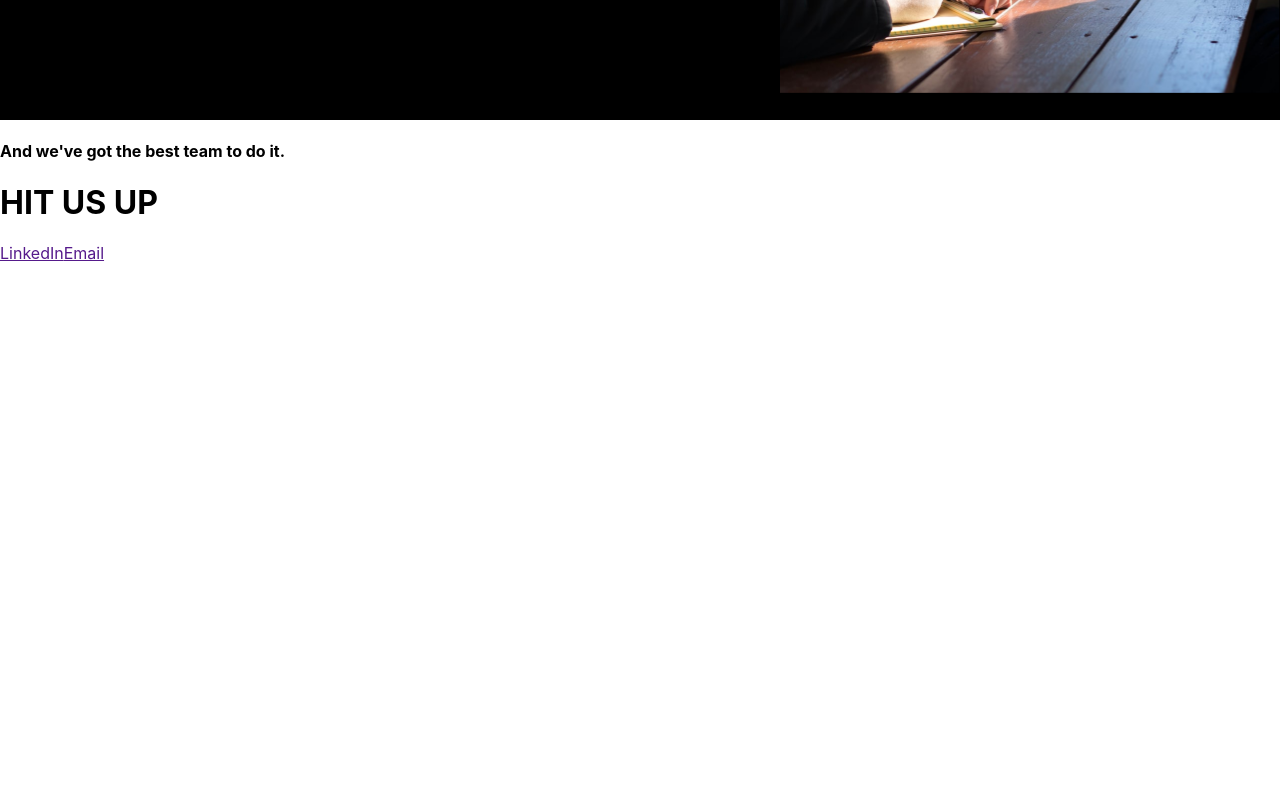
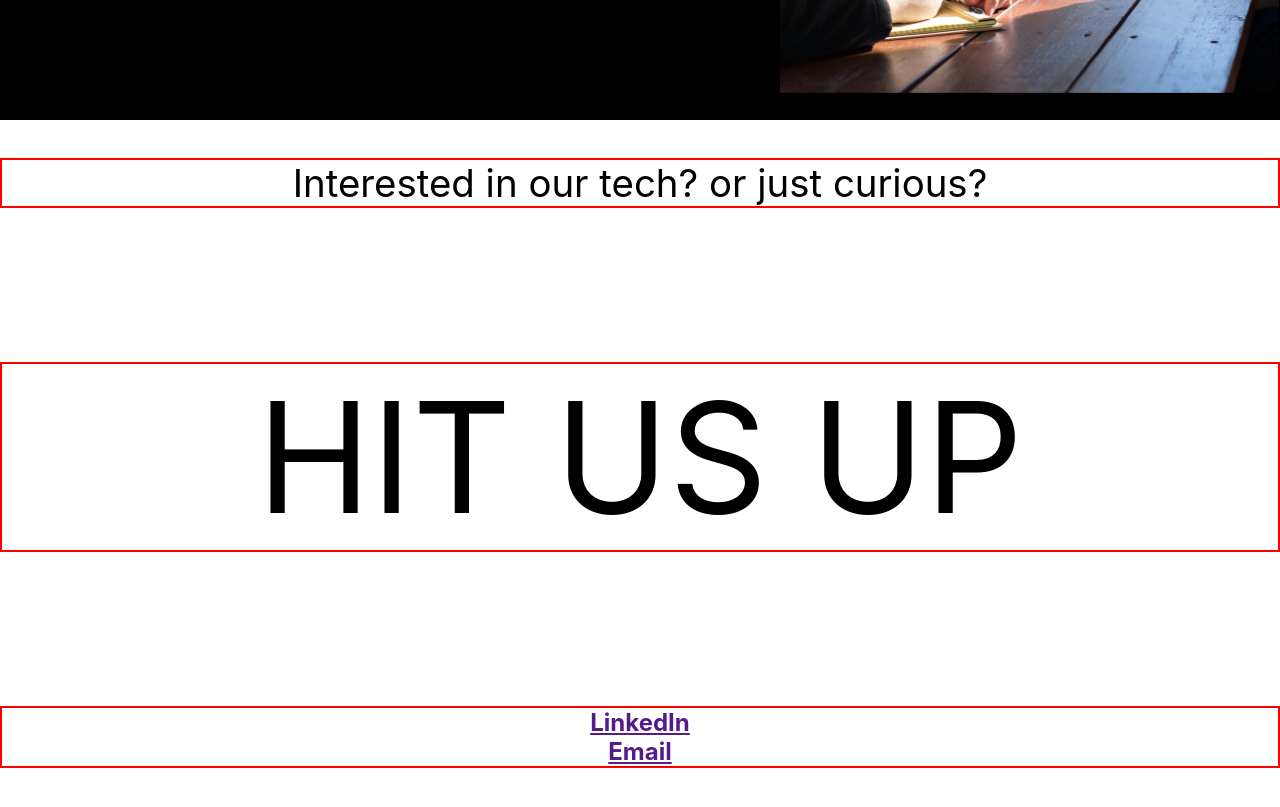
Before and after one commit to feanor08/exponent, a React (Create React App) app: page / in a window 1280 px wide. Shown: the part 2280-3087 px from the top of the page. Before the commit the page ends 2543 px from the top, so only its background shows below. Built offline with nearby package versions, Linux system fonts and the light colour scheme.

Commit message:
Contact us page done

```diff
--- a/src/App.js
+++ b/src/App.js
@@ -2,16 +2,30 @@ import Landing from "./components/Landing";
 import Vision from "./components/Vision";
 import Team from "./components/Team";
 import ContactUs from "./components/ContactUs";
+import styled from "styled-components";
+
 
 function App() {
   return (
-    <div className="App">
+    <AppContainer>
       <Landing />
       <Vision />
       <Team />
       <ContactUs />
-    </div>
+    </AppContainer>
   );
 }
+const AppContainer = styled.div`
+    width:100%;
+
+    text-align: center;
+    display:flex;
+    flex-direction: column;
+    justify-content:center;
+    align-items:center;
+`;
+
+
+
 
 export default App;
--- a/src/components/ContactUs.js
+++ b/src/components/ContactUs.js
@@ -1,12 +1,43 @@
+import styled from 'styled-components';
 const ContactUs = () => {
     return (
-        <div>
-            <h4>And we've got the best team to do it.</h4>
-            <h1>HIT US UP</h1>
-            <a href="">LinkedIn</a>
-            <a href="">Email</a>
-        </div>
+        <Page>
+            <CuriousText>Interested in our tech? or just curious?</CuriousText>
+            <HitUsText>HIT US UP</HitUsText>
+            <LinksText>
+                <a href="">LinkedIn</a>
+                <a href="">Email</a>
+            </LinksText>
+        </Page>
     )
 }
 
+const Page = styled.div`
+    width:100%;
+    height:100vh;
+    flex-wrap: wrap;
+    flex-direction: column;
+    background-color:white;
+    justify-content: center;
+    color: black;
+    gap: 0px 0%;
+`;
+
+const CuriousText = styled.p`
+    font-size:3vw;
+    border:2px red solid;
+`;
+const HitUsText = styled.p`
+    border:2px red solid;
+    font-size:12vw;
+`;
+const LinksText = styled.h2`
+    border:2px red solid;
+    display:flex;
+    flex-direction: column;
+`;
+const EmptySpace = styled.div`
+    flex-basis:10%;
+`
+
 export default ContactUs
```
